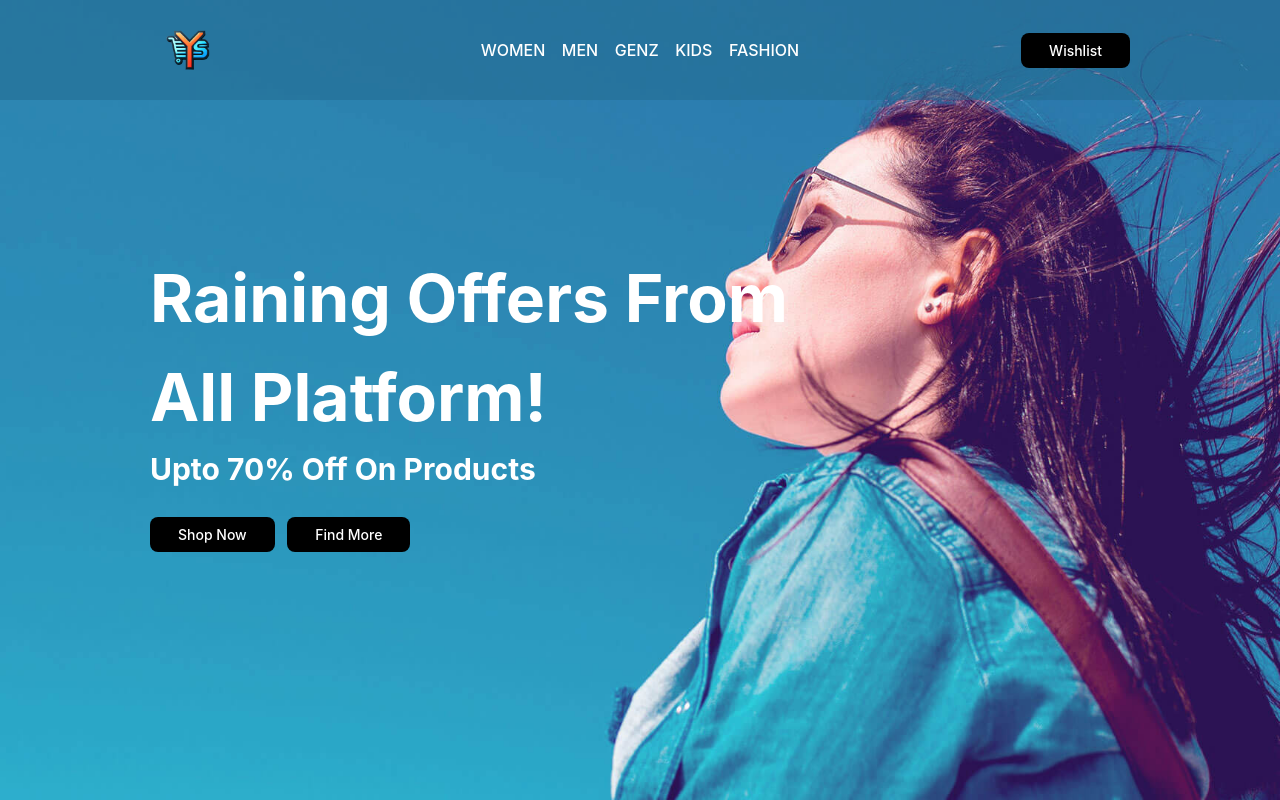
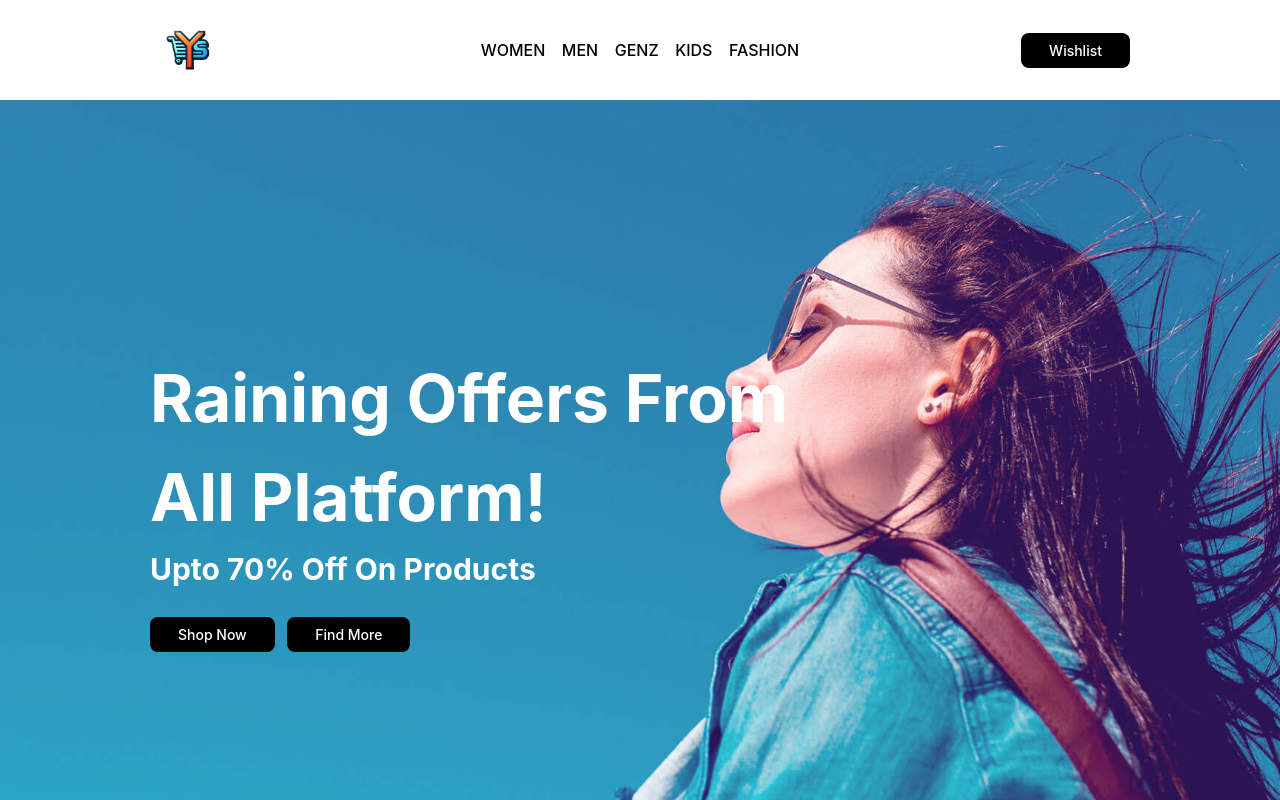
Before and after one commit to devxtushar/your-style-web, a React (Vite) app: page /home in a window 1280 px wide. Shown: the top 800 px of the page. Built offline with nearby package versions, Linux system fonts and the light colour scheme.

Commit message:
# nav routing fix

```diff
--- a/src/App.tsx
+++ b/src/App.tsx
@@ -3,6 +3,7 @@ import Home from "./pages/Home";
 import Products from "./pages/Products";
 import ProductDetail from "./pages/ProductDetail";
 import Layout from "./components/Layout";
+import Wishlist from "./pages/Wishlist";
 
 function App() {
   return (
@@ -11,8 +12,9 @@ function App() {
         <Route path="/" element={<Layout />}>
           <Route index element={<Home />} />
           <Route path="home" element={<Home />} />
-          <Route path="products" element={<Products />} />
-          <Route path="products-detail/:id" element={<ProductDetail />} />
+          <Route path="product/:id" element={<Products />} />
+          <Route path="product-detail/:id" element={<ProductDetail />} />
+          <Route path="wishlist" element={<Wishlist />} />
         </Route>
       </Routes>
     </BrowserRouter>
--- a/src/components/Nav.tsx
+++ b/src/components/Nav.tsx
@@ -1,34 +1,46 @@
 import "../css/Navfooter.css";
-
+import { Link } from "react-router-dom";
+import { useLocation } from "react-router-dom";
 function Nav() {
+  const location = useLocation();
   return (
-    <nav className="flex flex-row gap-5 items-center global_container">
+    <nav
+      className={
+        location.pathname === "/"
+          ? "flex flex-row gap-5 items-center global_container nav_transparent"
+          : "flex flex-row gap-5 items-center global_container nav_visible"
+      }
+    >
       <div className="flex-1">
+        <Link to="/">
           <img
             src="/images/brandLogo.webp"
             alt="brandLogo"
             className="brand_logo"
           />
+        </Link>
       </div>
       <div className="flex-1 flex flex-row justify-between gap-5 fix_maxWidth">
-        <div>
+        <Link to="/product/women">
           <h3 className="uppercase">Women</h3>
-        </div>
-        <div>
+        </Link>
+        <Link to="/product/men">
           <h3 className="uppercase">Men</h3>
-        </div>
-        <div>
+        </Link>
+        <Link to="/product/genz">
           <h3 className="uppercase">Genz</h3>
-        </div>
-        <div>
+        </Link>
+        <Link to="/product/kids">
           <h3 className="uppercase">Kids </h3>
-        </div>
-        <div>
+        </Link>
+        <Link to="/product/fashion">
           <h3 className="uppercase">Fashion</h3>
-        </div>
+        </Link>
       </div>
       <div className="flex-1 flex flex-row justify-end">
+        <Link to="/wishlist">
           <button>Wishlist</button>
+        </Link>
       </div>
     </nav>
   );
--- a/src/css/Home.css
+++ b/src/css/Home.css
@@ -41,8 +41,9 @@
   background-position: 50%;
   background-repeat: no-repeat;
   background-size: cover;
-  aspect-ratio: 4;
+  aspect-ratio: 3;
   border-radius: 1.5em;
+  margin-top: 6em;
 }
 .product_card {
   margin-bottom: 2em;
--- a/src/css/Navfooter.css
+++ b/src/css/Navfooter.css
@@ -2,7 +2,14 @@
   width: 80px;
   aspect-ratio: 1;
 }
-nav {
+.nav_visible {
+  background-color: #fff;
+  color: black;
+  width: 100%;
+  padding-top: 1em !important;
+  padding-bottom: 1em !important;
+}
+.nav_transparent {
   background-color: rgba(35, 106, 142, 0.5);
   position: absolute;
   z-index: 999;
@@ -10,12 +17,13 @@ nav {
   padding-top: 1em !important;
   padding-bottom: 1em !important;
 }
+
 .fix_maxWidth {
   width: 100%;
   max-width: 500px;
 }
 footer {
-  background-color: #0c1821;
+  background-color: var(--basecolor);
 }
 @media screen and (max-width: 475px) {
   .brand_logo {
--- a/src/index.css
+++ b/src/index.css
@@ -5,6 +5,7 @@
   font-weight: 500;
   background-color: #f5f7f9;
   color: #fff;
+  --basecolor: #0c1821;
 }
 * {
   margin: 0px;
--- /dev/null
+++ b/src/pages/Wishlist.tsx
@@ -0,0 +1,5 @@
+function Wishlist() {
+  return <div>Wishlist!</div>;
+}
+
+export default Wishlist;
```
Lines whose indentation alone changed are shown as unchanged.
